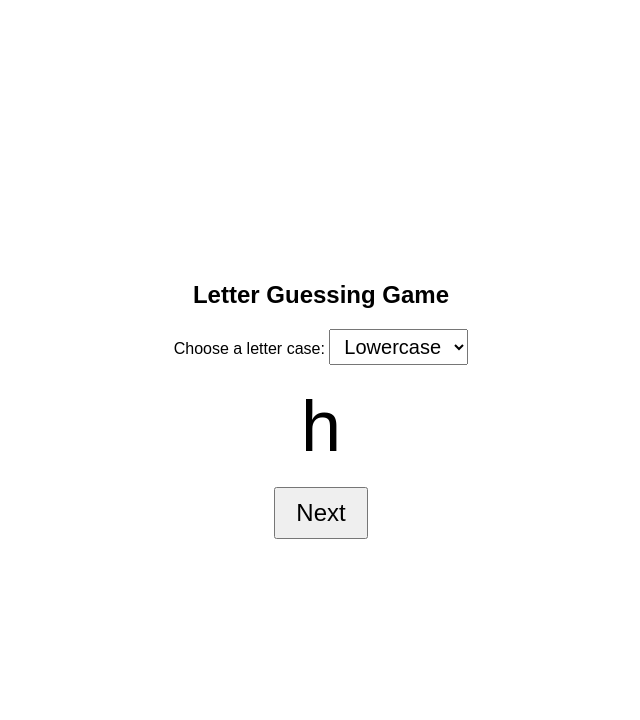
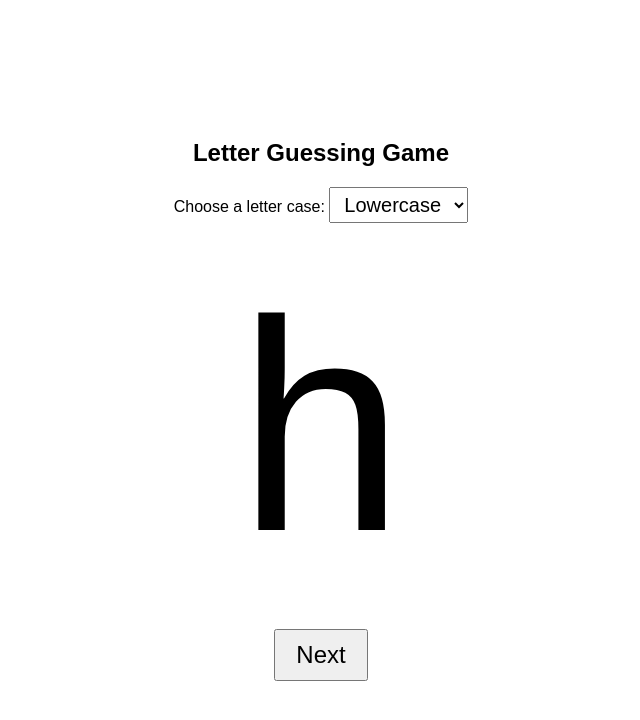
Before and after one commit to vpyati/toddlerLearning, a plain HTML site: page index.html in a window 1280 px wide. Shown: the whole page, without its empty margins (319-959 px from the left). Drawn offline with Linux system fonts and the light colour scheme.

Commit message:
Update index.html

```diff
--- a/index.html
+++ b/index.html
@@ -16,8 +16,8 @@
             text-align: center;
         }
         #letter {
-            font-size: 72px; /* Bigger font size */
-            margin: 20px 0; /* More space between the letter and the button */
+            font-size: 300px; /* Bigger font size */
+            margin: 30px 0; /* More space between the letter and the button */
         }
         button {
             font-size: 24px; /* Bigger font for the button */
```
